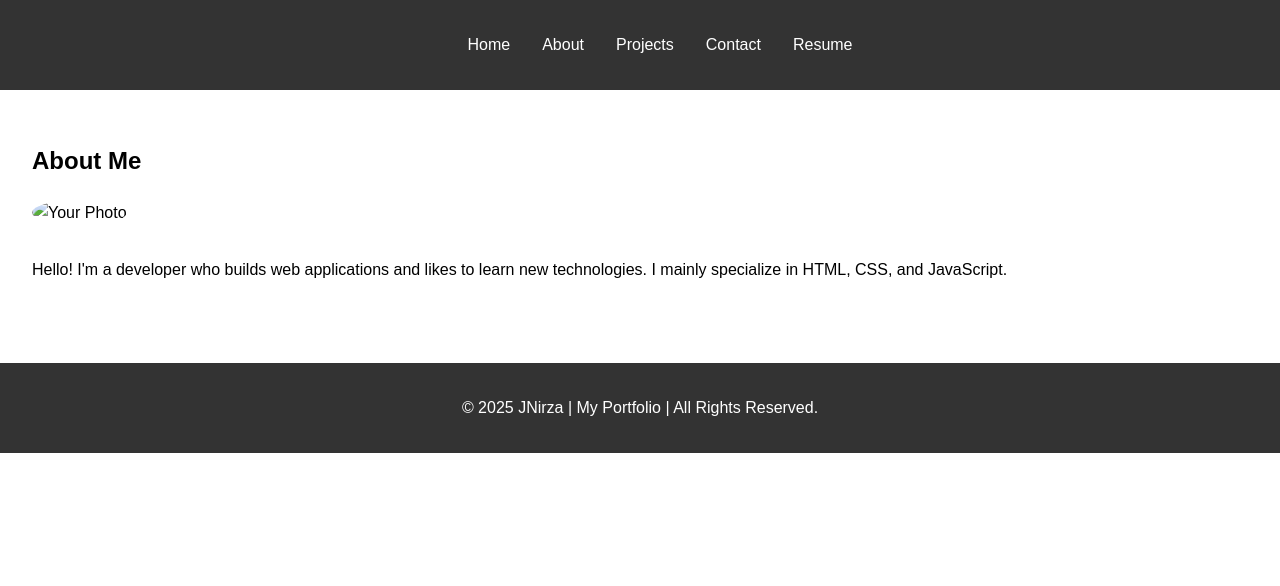
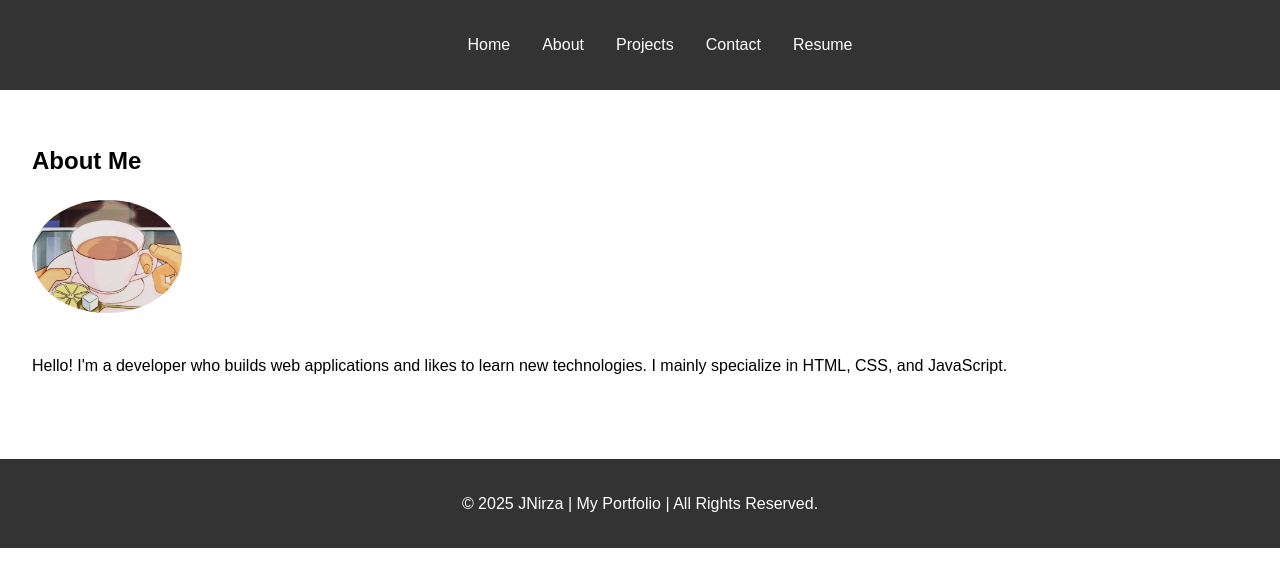
Before and after one commit to JaredNirza/TestFF, a plain HTML site: page about.html in a window 1280 px wide. Drawn offline with Linux system fonts and the light colour scheme.

Commit message:
Update about.html

```diff
--- a/about.html
+++ b/about.html
@@ -21,7 +21,7 @@
   <main>
     <section class="about">
       <h2>About Me</h2>
-      <img src="" alt="Your Photo" class="profile-pic" />
+      <img src="https://github.com/JaredNirza/TestFF/blob/main/profile-pfp.png?" alt="Your Photo" class="profile-pic" />
       <p>Hello! I'm a developer who builds web applications and likes to learn new technologies. I mainly specialize in HTML, CSS, and JavaScript.</p>
     </section>
   </main>
```
